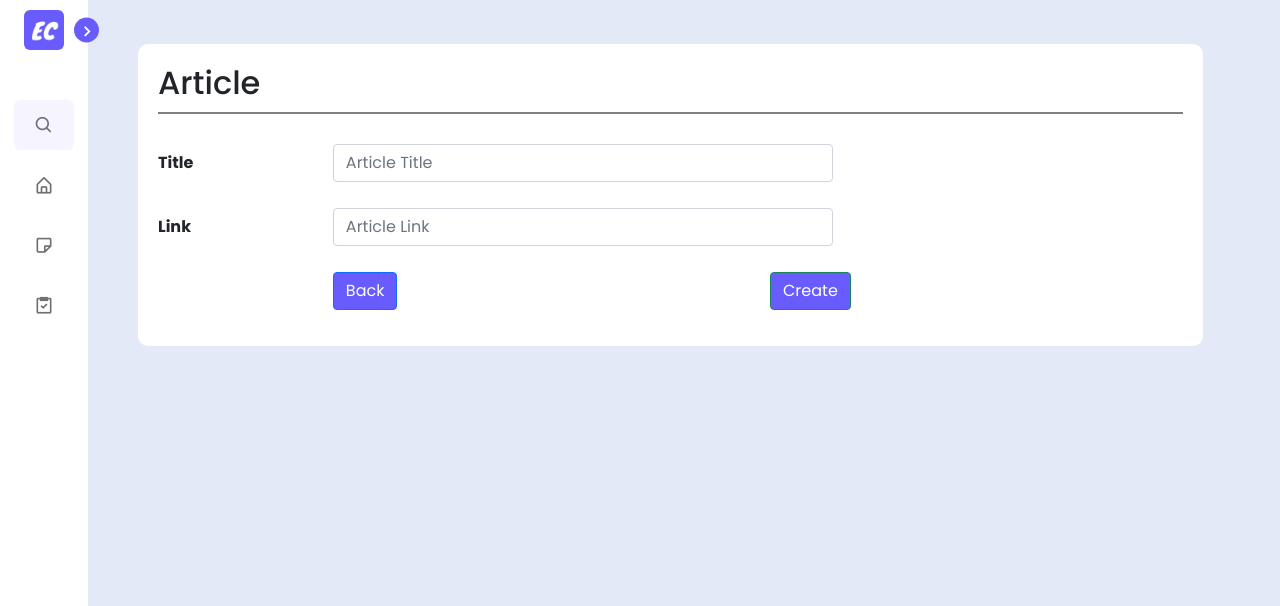
After one commit to basementdwellers69/PDT-Final-ELearning, a Flask app: template views/templates/createnote/createnote.html in a window 1280 px wide. The commit adds this page. Shown: the top 606 px of the page. Run offline with Flask 2, Linux system fonts and the light colour scheme; the template is opened without the code that fills it, so the values that code supplies are empty; parts of the project's set-up code (start-up, migrations or seed data) failed here and were passed over; some libraries are stand-ins or nearby versions.

Commit message:
add createnote.html

```diff
--- /dev/null
+++ b/tempCodeRunnerFile.py
@@ -0,0 +1 @@
+studentinput = construct_studentinput_bp(user_control)
--- a/views/index.py
+++ b/views/index.py
@@ -14,9 +14,7 @@ def construct_index_bp(controller):
         #     "password":'admin',
         #     "major":1}
         # print(controller.insert(insObj), file=sys.stdout)
-        return render_template('index/index.html')
 
-    def noteboard():
         articles = controller.raw("SELECT art.id, art.title, art.body, art.user_id FROM articles art ORDER BY art.title").fetchall()
 
         return render_template('index/index.html', articles=articles)
--- /dev/null
+++ b/views/templates/createnote/createnote.html
@@ -0,0 +1,50 @@
+{% extends './base.html' %}
+
+{% block css %}
+{% endblock %}
+
+{% block content %}
+<div class="container-fluid" style="padding: 20px;">
+    <form action="/createnote" method="POST">
+        <div class="col-11 form-group" style="padding: 20px; justify-content: center; align-items: center; margin-left: 40px; background-color: white; border-radius: 10px;">
+            <h2 style="padding-bottom: 10px; border-bottom: 2px solid grey; margin-bottom: 20px;">Article</h2>
+            <div class="row mb-3" style="padding-top: 10px;">
+                <label for="title" class="col-2 col-form-label" style="font-weight: bold;">Title</label>
+                <div class="col-6">
+                    <input type="text" name="title" id="title" class="form-control" placeholder="Article Title" required/>
+                </div>
+            </div>
+            <div class="row mb-3" style="padding-top: 10px;">
+                <label for="body" class="col-2 col-form-label" style="font-weight: bold;">Link</label>
+                <div class="col-6">
+                    <input type="text" name="body" id="body" class="form-control" placeholder="Article Link" required/>
+                </div>
+            </div>
+            <div class="row mb-3" style="padding-top: 10px;">
+                <div class="offset-2 col-4" >
+                    <a class="btn btn-primary" href="{{ url_for('index') }}">Back</a>
+                </div>
+                <div class="col-6">
+                    <div class="row">
+                        <div class="offset-2 col-6">
+                            <button type="submit" class="btn btn-success" name="submit" id="submit">Create</button>
+                        </div>
+                    </div>
+                </div>
+            </div>
+        </div>
+    </form>
+</div>
+<style>
+    .btn {
+        background-color: var(--primary-color);
+    }
+    .btn:hover{
+        background-color: #5344f9;
+    }
+</style>
+
+    <!----======== Javascript ======== -->
+    <script src="{{url_for('static', filename='script.js')}}"></script>
+    <script src="{{url_for('static', filename='create.js')}}"></script>
+{% endblock %}
```
Also changed, not shown: views/createnote.py (added, +21 -0 lines), views/static/create.js (added, +51 -0 lines), views/templates/index/index.html (+4 -4 lines).
